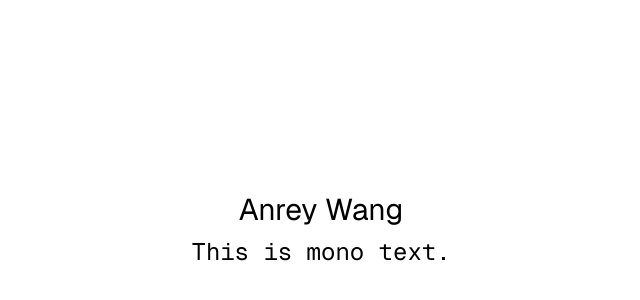
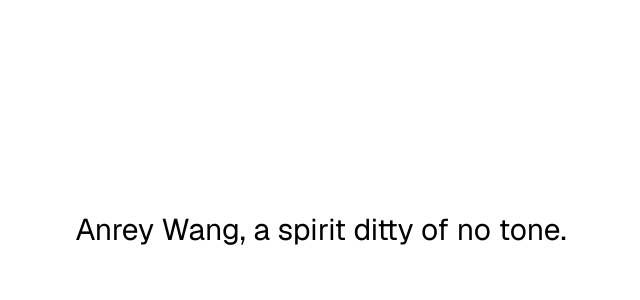
Before and after one commit to anreyw/anrey.wang, a Next.js app: page / in a window 1280 px wide. Shown: the part 170-470 px from the top of the page, without its empty margins (319-959 px from the left). Built offline with nearby package versions, Linux system fonts and the light colour scheme.

Commit message:
Change home page text

```diff
--- a/src/app/page.tsx
+++ b/src/app/page.tsx
@@ -3,8 +3,7 @@ import type { JSX } from "react";
 export default function Page(): JSX.Element {
   return (
     <main className="flex flex-col justify-center items-center h-screen w-screen px-12 gap-2">
-      <h1 className="text-xl lg:text-3xl">Anrey Wang</h1>
-      <p className="font-mono text-2xl">This is mono text.</p>
+      <p className="text-xl lg:text-3xl">Anrey Wang, a spirit ditty of no tone.</p>
     </main>
   );
 }
```
